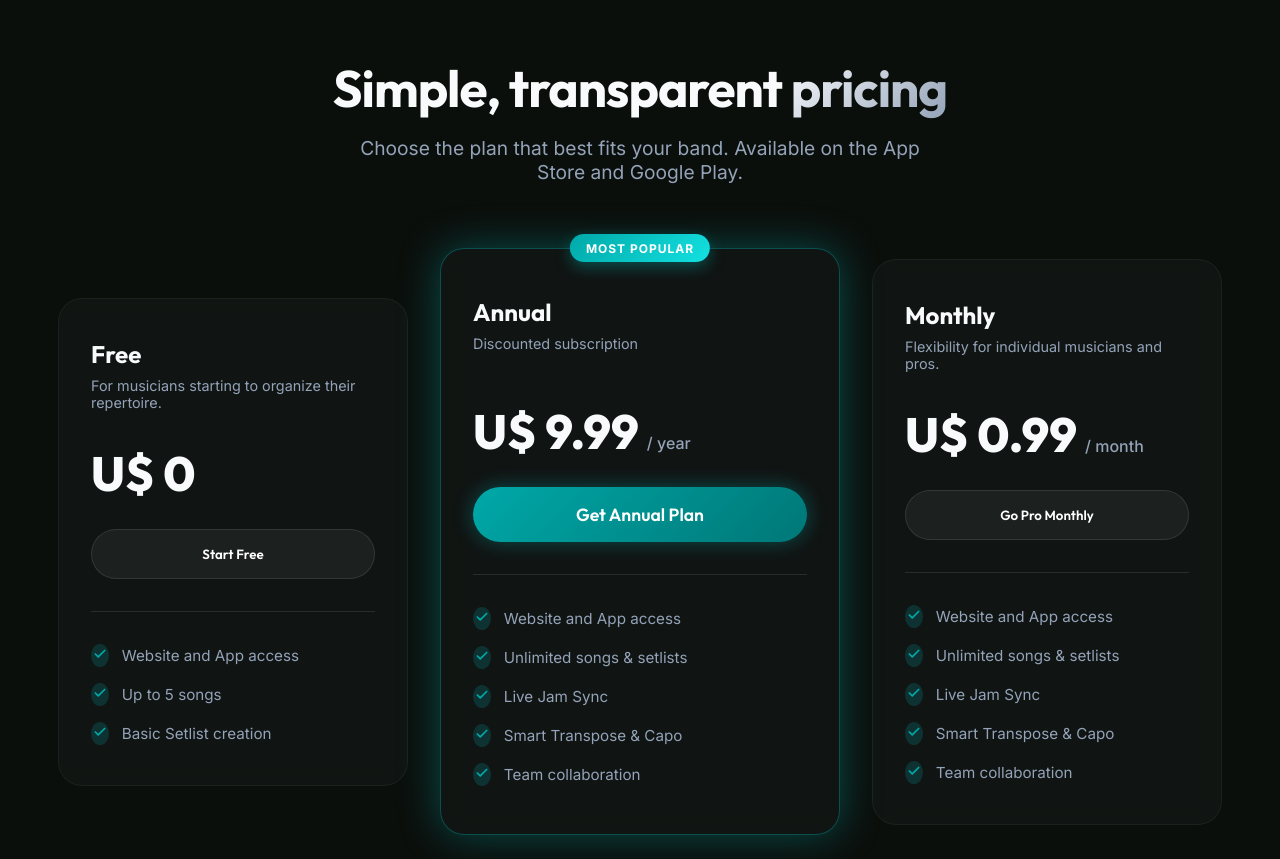
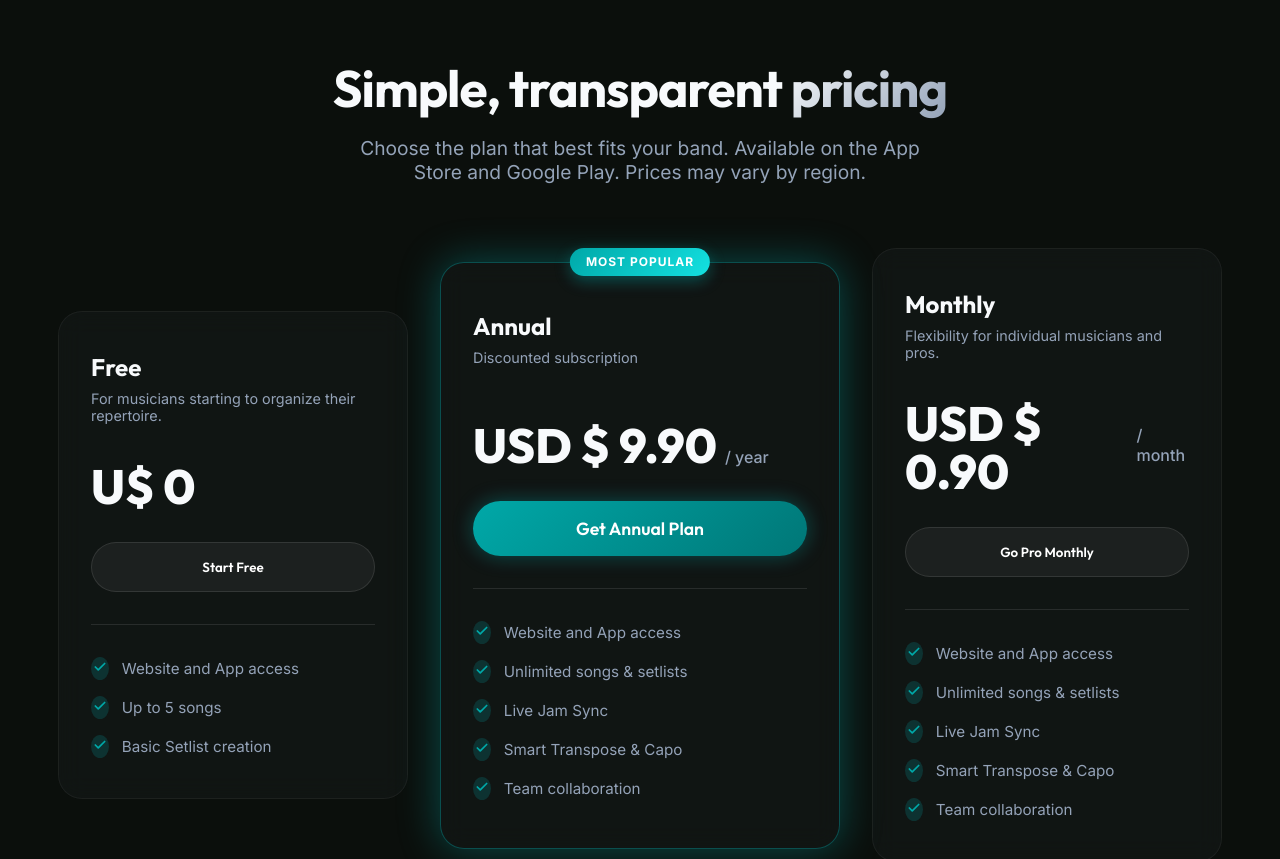
Before and after one commit to ronieruas/landingPage, a React (Vite) app: page / in a window 1280 px wide. Shown: the part 4520-5379 px from the top of the page. Built offline with nearby package versions, Linux system fonts and the light colour scheme; no server answers.

Commit message:
ajuste exibição dos valores

```diff
--- a/src/i18n.js
+++ b/src/i18n.js
@@ -95,7 +95,7 @@ const resources = {
       pricing: {
         title: 'Simple, transparent ',
         titleHighlight: 'pricing',
-        subtitle: 'Choose the plan that best fits your band. Available on the App Store and Google Play.',
+        subtitle: 'Choose the plan that best fits your band. Available on the App Store and Google Play. Prices may vary by region.',
         plans: [
           {
             name: 'Free',
@@ -111,7 +111,7 @@ const resources = {
           },
           {
             name: 'Annual',
-            price: 'U$ 9.99',
+            price: 'USD $ 9.90',
             period: '/ year',
             desc: 'Discounted subscription',
             features: [
@@ -126,7 +126,7 @@ const resources = {
           },
           {
             name: 'Monthly',
-            price: 'U$ 0.99',
+            price: 'USD $ 0.90',
             period: '/ month',
             desc: 'Flexibility for individual musicians and pros.',
             features: [
@@ -238,7 +238,7 @@ const resources = {
       pricing: {
         title: 'Preços simples e ',
         titleHighlight: 'transparentes',
-        subtitle: 'Escolha o plano que melhor se adapta à sua banda. Disponível na App Store e Google Play.',
+        subtitle: 'Escolha o plano que melhor se adapta à sua banda. Disponível na App Store e Google Play. Os valores podem variar conforme a região.',
         plans: [
           {
             name: 'Grátis',
@@ -269,7 +269,7 @@ const resources = {
           },
           {
             name: 'Mensal',
-            price: 'R$ 2,99',
+            price: 'R$ 2,90',
             period: '/ mês',
             desc: 'Flexibilidade para músicos individuais e profissionais.',
             features: [
@@ -381,7 +381,7 @@ const resources = {
       pricing: {
         title: 'Precios simples y ',
         titleHighlight: 'transparentes',
-        subtitle: 'Elige el plan que mejor se adapte a tu banda. Disponible en App Store y Google Play.',
+        subtitle: 'Elige el plan que mejor se adapte a tu banda. Disponible en App Store y Google Play. Los precios pueden variar según la región.',
         plans: [
           {
             name: 'Gratis',
@@ -397,7 +397,7 @@ const resources = {
           },
           {
             name: 'Anual',
-            price: 'U$ 9.99',
+            price: 'USD $ 9.90',
             period: '/ año',
             desc: 'Suscripción con descuento',
             features: [
@@ -412,7 +412,7 @@ const resources = {
           },
           {
             name: 'Mensual',
-            price: 'U$ 0.99',
+            price: 'USD $ 0.90',
             period: '/ mes',
             desc: 'Flexibilidad para músicos individuales y profesionales.',
             features: [
```
